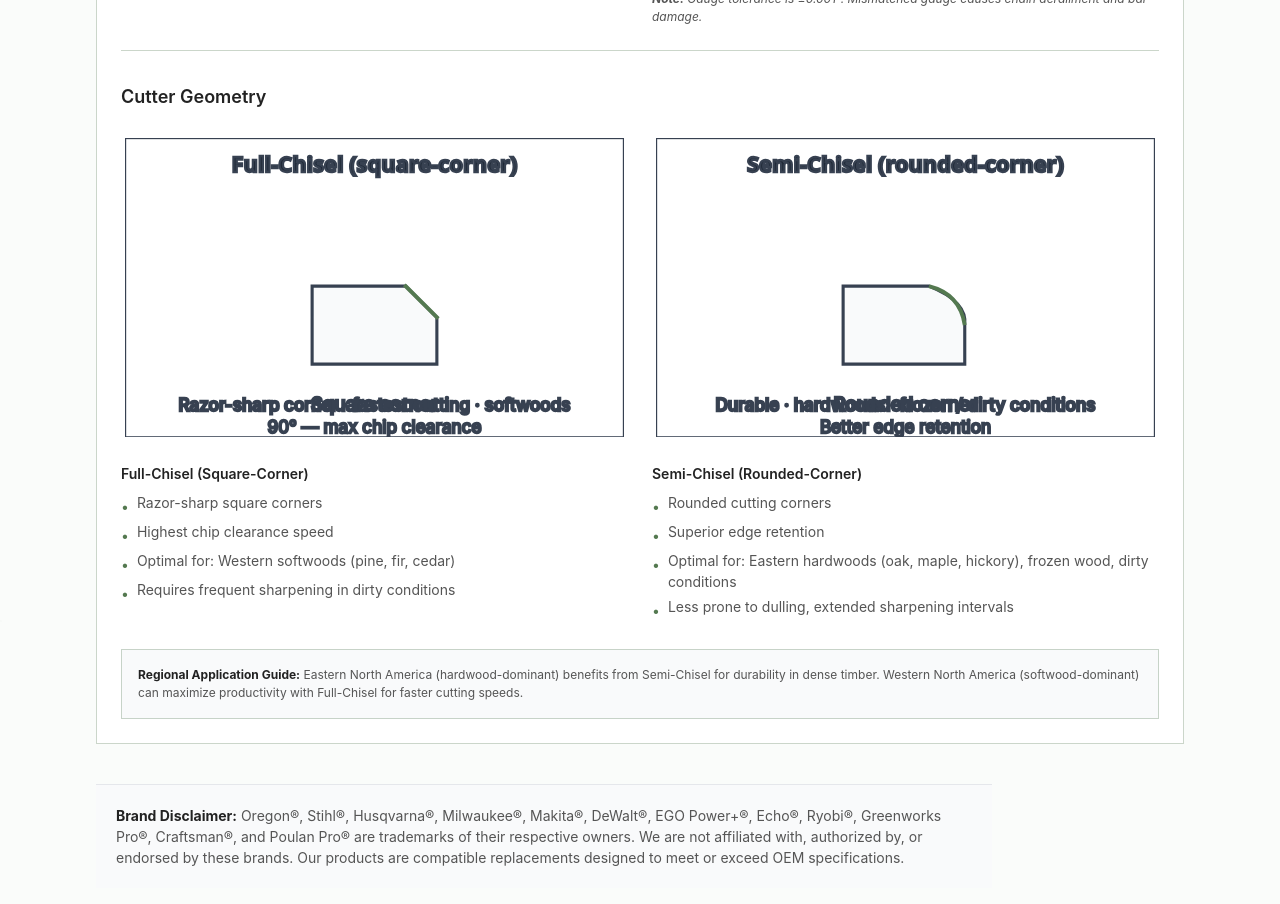
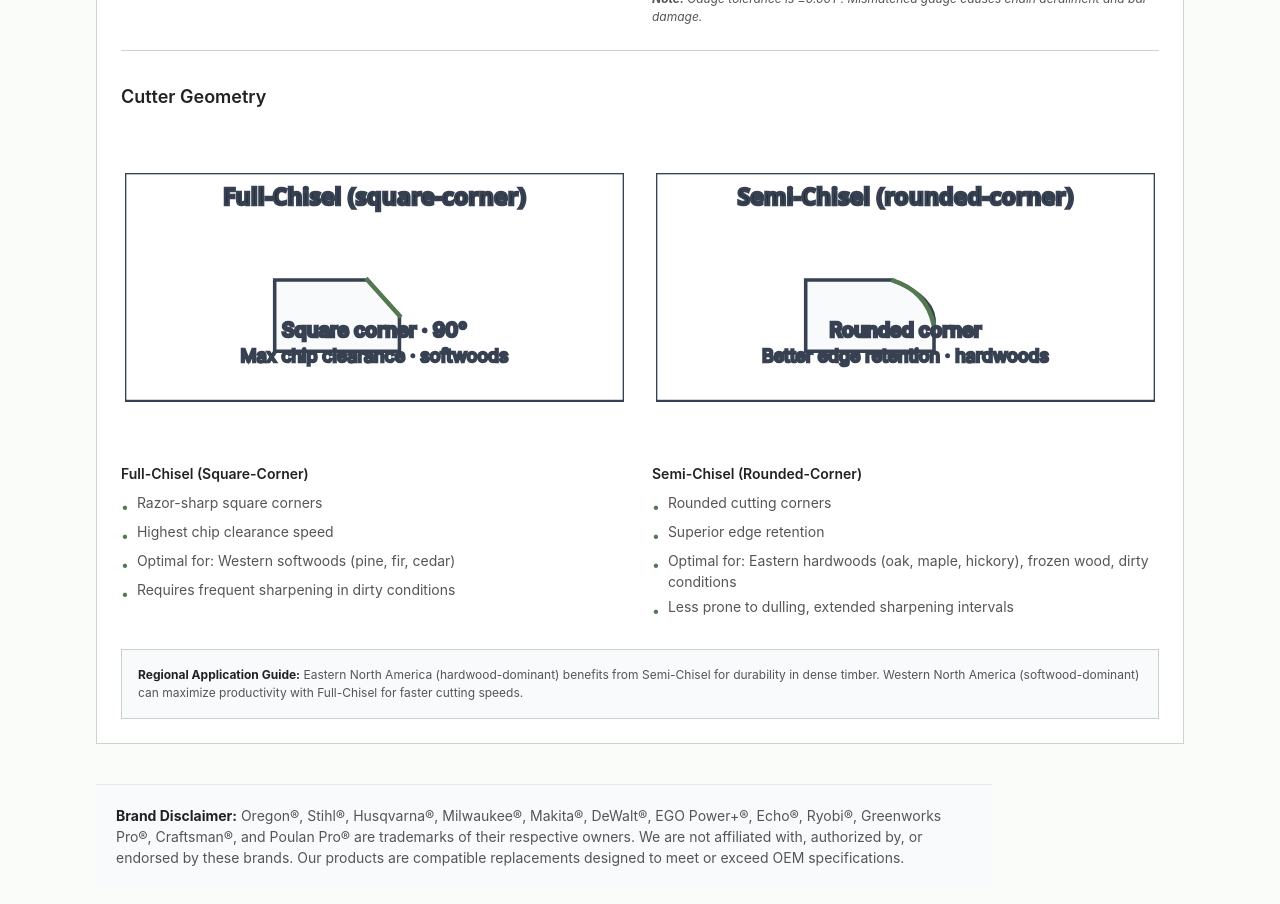
Before and after one commit to LoganOYoung/chainsaw-chain-supplier-borealgrit, a Next.js app: page /fitment-finder in a window 1280 px wide. Shown: the part 6580-7484 px from the top of the page. Built offline with nearby package versions, Linux system fonts and the light colour scheme.

Commit message:
fix(fitment): Cutter Geometry SVGs — tighter layout, no overlapping text

```diff
--- a/app/fitment-finder/page.tsx
+++ b/app/fitment-finder/page.tsx
@@ -56,31 +56,29 @@ const SpecGaugeSvg = () => (
   </svg>
 )
 const SpecFullChiselSvg = () => (
-  <svg xmlns="http://www.w3.org/2000/svg" viewBox="0 0 320 192" fill="none" stroke="#374151" strokeWidth={1.5} className="w-full h-full max-h-[20rem] object-contain" aria-label="Full-chisel cutter profile — square-corner geometry">
+  <svg xmlns="http://www.w3.org/2000/svg" viewBox="0 0 280 128" fill="none" stroke="#374151" strokeWidth={1.5} className="w-full h-full max-h-[20rem] object-contain" aria-label="Full-chisel cutter profile — square-corner geometry">
     <title>Full-Chisel cutter — square-corner</title>
-    <rect width={320} height={192} fill="#fff" />
-    <text x={160} y={22} textAnchor="middle" fontSize={14} fontWeight={600} fontFamily="system-ui,sans-serif" fill="#1f2937">Full-Chisel (square-corner)</text>
-    <g transform="translate(100,45)">
-      <path d="M20 100 L20 50 L80 50 L100 70 L100 100 Z" fill="#f9fafb" stroke="#374151" strokeWidth={2} />
-      <path d="M80 50 L100 70" stroke="#547950" strokeWidth={2.5} strokeLinecap="square" />
-      <text x={60} y={130} textAnchor="middle" fontSize={12} fontWeight={500} fill="#1f2937">Square corner</text>
-      <text x={60} y={144} textAnchor="middle" fontSize={11} fill="#374151">90° — max chip clearance</text>
+    <rect width={280} height={128} fill="#fff" />
+    <text x={140} y={18} textAnchor="middle" fontSize={13} fontWeight={600} fontFamily="system-ui,sans-serif" fill="#1f2937">Full-Chisel (square-corner)</text>
+    <g transform="translate(70,28)">
+      <path d="M14 72 L14 32 L66 32 L84 52 L84 72 Z" fill="#f9fafb" stroke="#374151" strokeWidth={2} />
+      <path d="M66 32 L84 52" stroke="#547950" strokeWidth={2.5} strokeLinecap="square" />
     </g>
-    <text x={160} y={175} textAnchor="middle" fontSize={11} fontWeight={500} fill="#374151">Razor-sharp corner · fastest cutting · softwoods</text>
+    <text x={140} y={92} textAnchor="middle" fontSize={11} fontWeight={600} fill="#1f2937">Square corner · 90°</text>
+    <text x={140} y={106} textAnchor="middle" fontSize={10} fill="#374151">Max chip clearance · softwoods</text>
   </svg>
 )
 const SpecSemiChiselSvg = () => (
-  <svg xmlns="http://www.w3.org/2000/svg" viewBox="0 0 320 192" fill="none" stroke="#374151" strokeWidth={1.5} className="w-full h-full max-h-[20rem] object-contain" aria-label="Semi-chisel cutter profile — rounded-corner geometry">
+  <svg xmlns="http://www.w3.org/2000/svg" viewBox="0 0 280 128" fill="none" stroke="#374151" strokeWidth={1.5} className="w-full h-full max-h-[20rem] object-contain" aria-label="Semi-chisel cutter profile — rounded-corner geometry">
     <title>Semi-Chisel cutter — rounded-corner</title>
-    <rect width={320} height={192} fill="#fff" />
-    <text x={160} y={22} textAnchor="middle" fontSize={14} fontWeight={600} fontFamily="system-ui,sans-serif" fill="#1f2937">Semi-Chisel (rounded-corner)</text>
-    <g transform="translate(100,45)">
-      <path d="M20 100 L20 50 L75 50 Q100 60 98 75 L98 100 Z" fill="#f9fafb" stroke="#374151" strokeWidth={2} />
-      <path d="M75 50 Q95 55 98 75" stroke="#547950" strokeWidth={2.5} fill="none" />
-      <text x={60} y={130} textAnchor="middle" fontSize={12} fontWeight={500} fill="#1f2937">Rounded corner</text>
-      <text x={60} y={144} textAnchor="middle" fontSize={11} fill="#374151">Better edge retention</text>
+    <rect width={280} height={128} fill="#fff" />
+    <text x={140} y={18} textAnchor="middle" fontSize={13} fontWeight={600} fontFamily="system-ui,sans-serif" fill="#1f2937">Semi-Chisel (rounded-corner)</text>
+    <g transform="translate(70,28)">
+      <path d="M14 72 L14 32 L62 32 Q88 42 86 58 L86 72 Z" fill="#f9fafb" stroke="#374151" strokeWidth={2} />
+      <path d="M62 32 Q82 38 86 58" stroke="#547950" strokeWidth={2.5} fill="none" />
     </g>
-    <text x={160} y={175} textAnchor="middle" fontSize={11} fontWeight={500} fill="#374151">Durable · hardwoods · frozen / dirty conditions</text>
+    <text x={140} y={92} textAnchor="middle" fontSize={11} fontWeight={600} fill="#1f2937">Rounded corner</text>
+    <text x={140} y={106} textAnchor="middle" fontSize={10} fill="#374151">Better edge retention · hardwoods</text>
   </svg>
 )
 
```
